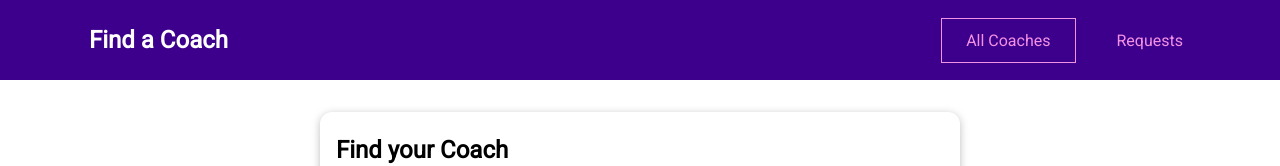
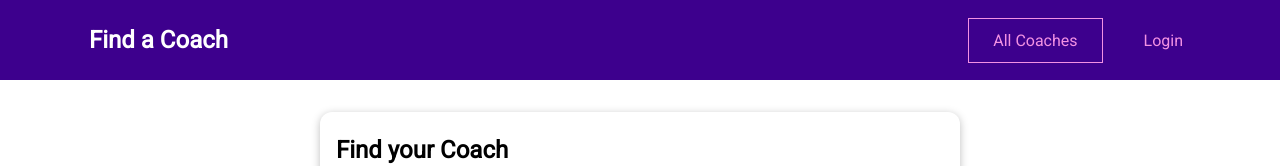
Before and after one commit to arunanshub/vue-coach-app, a Vue app: page / in a window 1280 px wide. Shown: the top 166 px of the page. Built offline with nearby package versions, Linux system fonts and the light colour scheme; no server answers.

Commit message:
feat(TheHeader): show appropriate button based on user auth state

```diff
--- a/src/components/layout/TheHeader.vue
+++ b/src/components/layout/TheHeader.vue
@@ -1,3 +1,17 @@
+<script setup lang="ts">
+import { useRouter } from 'vue-router'
+import { useAuthStore } from '@/stores/auth'
+import BaseButton from '../ui/BaseButton.vue'
+
+const authStore = useAuthStore()
+const router = useRouter()
+
+async function onLogout() {
+  await authStore.logout()
+  router.replace({ name: 'coaches' })
+}
+</script>
+
 <template>
   <header>
     <nav>
@@ -6,7 +20,15 @@
       </h1>
       <ul>
         <li><NavLink to-name="coaches">All Coaches</NavLink></li>
-        <li><NavLink to-name="requests">Requests</NavLink></li>
+        <li>
+          <NavLink v-if="authStore.isLoggedIn" to-name="requests">
+            Requests
+          </NavLink>
+          <NavLink v-else to-name="auth">Login</NavLink>
+        </li>
+        <li v-if="authStore.isLoggedIn">
+          <BaseButton @click.once="onLogout">Log Out</BaseButton>
+        </li>
       </ul>
     </nav>
   </header>
```
